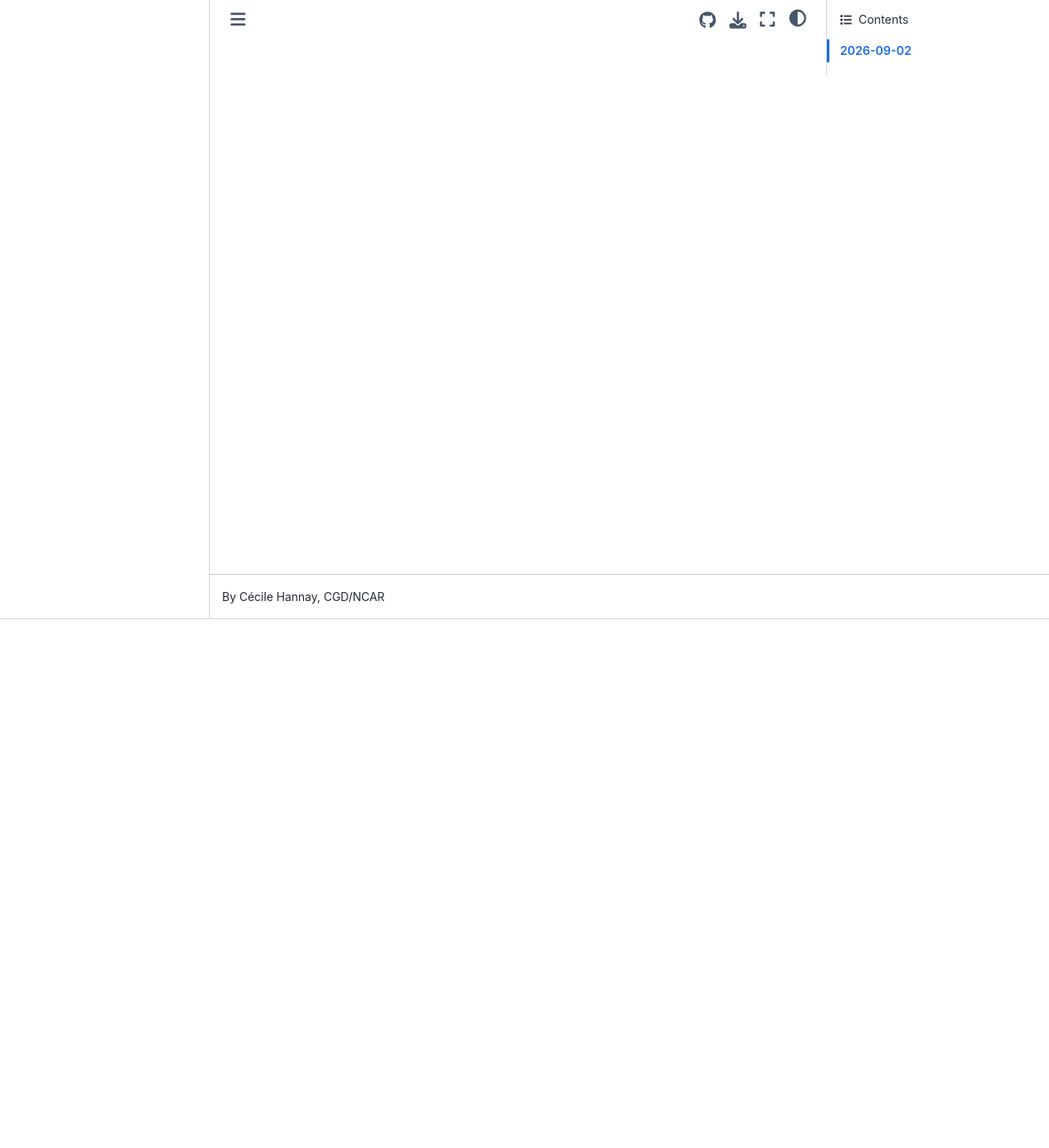
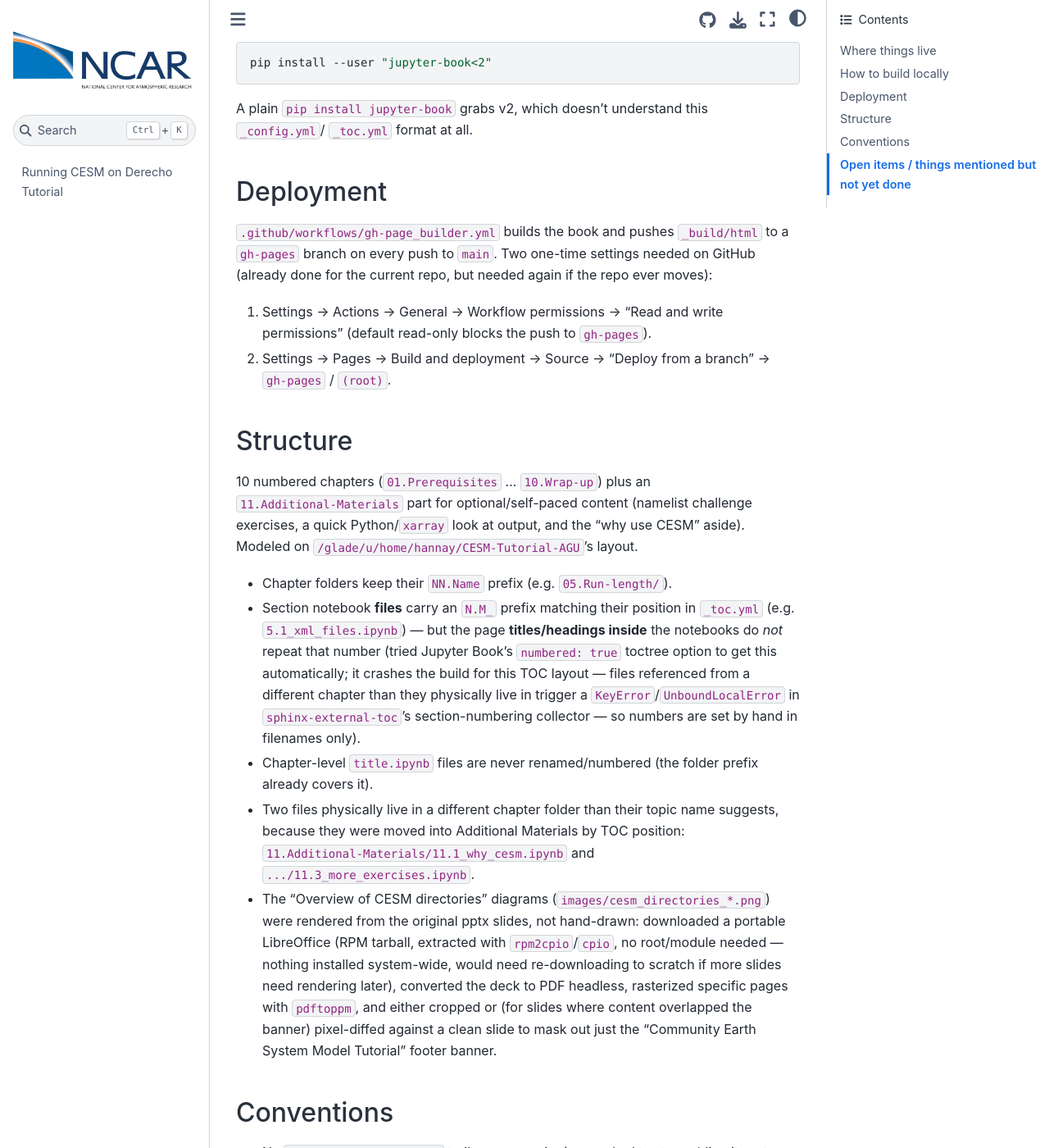
Before and after one commit to cecilehannay/CESM-Tutorial-CU, a Jupyter Book: the page built from Notes.md, in a window 1280 px wide and 1400 px high, scrolled down 645 px. Shown: the whole window at 82% size. Built offline with Jupyter Book 1.0.4 settings and Sphinx 7.4.7 and the Sphinx Book theme 1.1.4, drawn with Linux system fonts in a browser that asks for light colours; pages that are not in the unit, such as notebooks, are missing from menus; before the commit the page ends 900 px from its top, so only the background shows below that; some of the changed text lies outside the part shown.

Commit message:
Update Notes.md with a full summary of the session so far

````diff
--- a/Notes.md
+++ b/Notes.md
@@ -1,16 +1,85 @@
 # Notes
 
-## 2026-09-02
-- Directory contains `Tutorial-CESM-CU-2025.pptx` (70-slide "Running CESM on Derecho" tutorial by Cécile Hannay).
-- Built a Jupyter Book from the pptx content, structured like `/glade/u/home/hannay/CESM-Tutorial-AGU`:
-  `_config.yml`, `_toc.yml`, `README.md`, `LICENSE`, `images/`, `notebooks/`.
-- 10 chapters (01.Prerequisites through 10.Wrap-up), 36 notebooks total, following the outline
-  from slide 11 of the pptx.
-- Content and diagrams/screenshots were extracted directly from the pptx (via `python-pptx`);
-  decorative clipart/logos were filtered out, kept images renamed descriptively in `images/`.
-- Verified the book builds cleanly with classic Jupyter Book (`pip install --user "jupyter-book<2"`;
-  note: `pip install jupyter-book` alone now installs the newer MyST-based v2, which is
-  incompatible with this `_config.yml`/`_toc.yml` format — must pin `<2`).
-- TODO / things to fill in later: exact tutorial date/time/location for the README, and
-  whether to add a GitHub repo (currently `_config.yml` points to a placeholder
-  `NCAR/CESM-Tutorial-CU` repo URL).
+Working notes for building/maintaining this Jupyter Book. Not part of the published book
+(deliberately left out of `_toc.yml`).
+
+## Where things live
+
+- **Live site**: https://cecilehannay.github.io/CESM-Tutorial-CU/
+- **Repo**: https://github.com/cecilehannay/CESM-Tutorial-CU (personal account, not the NCAR
+  org — NCAR org policy blocks GitHub Actions on new repos there; moved here so the
+  build-and-deploy workflow could actually run. `_config.yml` and `README.md` point here too.)
+- Source material: `Tutorial-CESM-CU-2025.pptx` (70-slide "Running CESM on Derecho" deck by
+  Cécile Hannay) — kept local only, in `.gitignore`, not committed.
+
+## How to build locally
+
+```bash
+export PATH="$HOME/.local/bin:$PATH"
+jupyter-book build .
+rm -rf _build   # after checking, don't commit build output
+```
+Needs classic Jupyter Book, not the new MyST-based v2:
+```bash
+pip install --user "jupyter-book<2"
+```
+A plain `pip install jupyter-book` grabs v2, which doesn't understand this `_config.yml`/
+`_toc.yml` format at all.
+
+## Deployment
+
+`.github/workflows/gh-page_builder.yml` builds the book and pushes `_build/html` to a
+`gh-pages` branch on every push to `main`. Two one-time settings needed on GitHub (already
+done for the current repo, but needed again if the repo ever moves):
+1. Settings → Actions → General → Workflow permissions → "Read and write permissions"
+   (default read-only blocks the push to `gh-pages`).
+2. Settings → Pages → Build and deployment → Source → "Deploy from a branch" → `gh-pages` / `(root)`.
+
+## Structure
+
+10 numbered chapters (`01.Prerequisites` … `10.Wrap-up`) plus an `11.Additional-Materials`
+part for optional/self-paced content (namelist challenge exercises, a quick Python/`xarray`
+look at output, and the "why use CESM" aside). Modeled on
+`/glade/u/home/hannay/CESM-Tutorial-AGU`'s layout.
+
+- Chapter folders keep their `NN.Name` prefix (e.g. `05.Run-length/`).
+- Section notebook **files** carry an `N.M_` prefix matching their position in `_toc.yml`
+  (e.g. `5.1_xml_files.ipynb`) — but the page **titles/headings inside** the notebooks do
+  *not* repeat that number (tried Jupyter Book's `numbered: true` toctree option to get this
+  automatically; it crashes the build for this TOC layout — files referenced from a different
+  chapter than they physically live in trigger a `KeyError`/`UnboundLocalError` in
+  `sphinx-external-toc`'s section-numbering collector — so numbers are set by hand in
+  filenames only).
+- Chapter-level `title.ipynb` files are never renamed/numbered (the folder prefix already
+  covers it).
+- Two files physically live in a different chapter folder than their topic name suggests,
+  because they were moved into Additional Materials by TOC position:
+  `11.Additional-Materials/11.1_why_cesm.ipynb` and `.../11.3_more_exercises.ipynb`.
+- The "Overview of CESM directories" diagrams (`images/cesm_directories_*.png`) were rendered
+  from the original pptx slides, not hand-drawn: downloaded a portable LibreOffice (RPM
+  tarball, extracted with `rpm2cpio`/`cpio`, no root/module needed — nothing installed
+  system-wide, would need re-downloading to scratch if more slides need rendering later),
+  converted the deck to PDF headless, rasterized specific pages with `pdftoppm`, and either
+  cropped or (for slides where content overlapped the banner) pixel-diffed against a clean
+  slide to mask out just the "Community Earth System Model Tutorial" footer banner.
+
+## Conventions
+
+- No `Co-Authored-By: Claude` trailer on commits (user asked to stop adding it partway
+  through; earlier commits still have it, left as-is).
+- Cross-notebook links are relative markdown links (`../05.Run-length/5.1_xml_files.ipynb`);
+  images use `../../images/...` relative paths, not absolute GitHub Pages URLs (one snuck in
+  from a manual edit and had to be fixed back to relative — absolute URLs only work once
+  already deployed, break local preview builds).
+- Cécile edits notebooks directly in Jupyter herself sometimes — watch for cells accidentally
+  left as `code` type when they should be `markdown` (renders as an unstyled, unhighlighted
+  code block and throws a Sphinx lexer warning at build time — easy to miss by eye, easy to
+  confirm via the build warning).
+
+## Open items / things mentioned but not yet done
+
+- `unix.ipynb` prerequisites page exists and is linked in; `title.ipynb` for Prerequisites
+  also promises brief intros/links for a text editor and Jupyter notebooks specifically —
+  no pages for those two yet.
+- Possible further length/clarity passes on other concept-heavy pages (xml_files,
+  namelist_overview) if the same "duplicate tables" pattern shows up there too.
````
